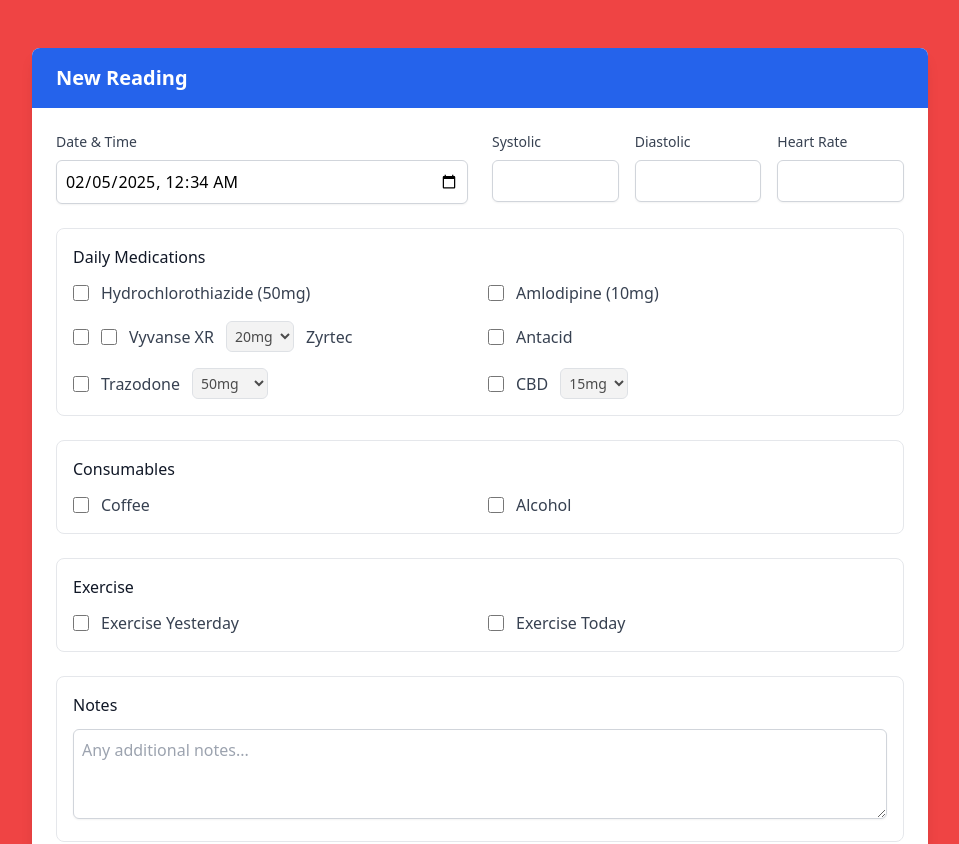
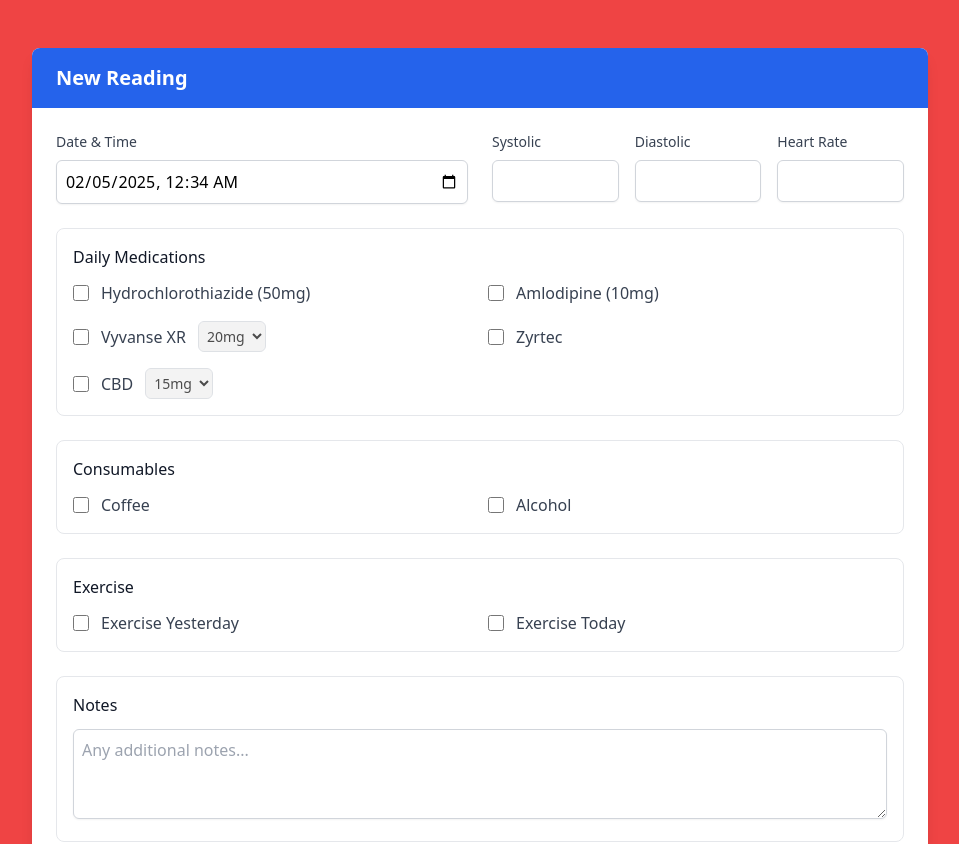
Before and after one commit to LindsayDayton/bp-tracker, a Next.js app: page / in a window 1280 px wide. Shown: the top 844 px of the page, without its empty margins (160-1119 px from the left). Built offline with nearby package versions, Linux system fonts and the light colour scheme.

Commit message:
Update BPTracker.js

```diff
--- a/components/BPTracker.js
+++ b/components/BPTracker.js
@@ -159,13 +159,7 @@ export default function BPTracker() {
                 />
                 <span className="text-gray-700">Amlodipine (10mg)</span>
               </label>
-              <label className="flex items-center space-x-3">
-                <input
-                  type="checkbox"
-                  checked={newReading.medications.vyvanse.taken}
-                  onChange={e => handleMedicationChange('vyvanse', e.target.checked)}
-                  className="h-4 w-4 text-blue-600 focus:ring-blue-500 border-gray-300 rounded"
-                />
+             {/* Vyvanse with dose selection */}
               <div className="flex items-center space-x-3">
                 <input
                   type="checkbox"
@@ -184,38 +178,17 @@ export default function BPTracker() {
                   <option value="40mg">40mg</option>
                 </select>
               </div>
-                <span className="text-gray-700">Zyrtec</span>
-              </label>
+
+              {/* Zyrtec */}
               <label className="flex items-center space-x-3">
                 <input
                   type="checkbox"
-                  checked={newReading.medications.antacid.taken}
-                  onChange={e => handleMedicationChange('antacid', e.target.checked)}
+                  checked={newReading.medications.zyrtec.taken}
+                  onChange={e => handleMedicationChange('zyrtec', e.target.checked)}
                   className="h-4 w-4 text-blue-600 focus:ring-blue-500 border-gray-300 rounded"
                 />
-                <span className="text-gray-700">Antacid</span>
+                <span className="text-gray-700">Zyrtec</span>
               </label>
-
-              {/* Trazodone with dose selection */}
-              <div className="flex items-center space-x-3">
-                <input
-                  type="checkbox"
-                  checked={newReading.medications.trazodone.taken}
-                  onChange={e => handleMedicationChange('trazodone', e.target.checked)}
-                  className="h-4 w-4 text-blue-600 focus:ring-blue-500 border-gray-300 rounded"
-                />
-                <span className="text-gray-700">Trazodone</span>
-                <select
-                  value={newReading.medications.trazodone.dose}
-                  onChange={e => handleMedicationChange('trazodone', e.target.value, 'dose')}
-                  className="ml-2 p-1 border border-gray-300 rounded-md text-sm"
-                  disabled={!newReading.medications.trazodone.taken}
-                >
-                  <option value="50mg">50mg</option>
-                  <option value="100mg">100mg</option>
-                </select>
-              </div>
-
               {/* CBD with dose selection */}
               <div className="flex items-center space-x-3">
                 <input
```
Lines whose indentation alone changed are shown as unchanged.
